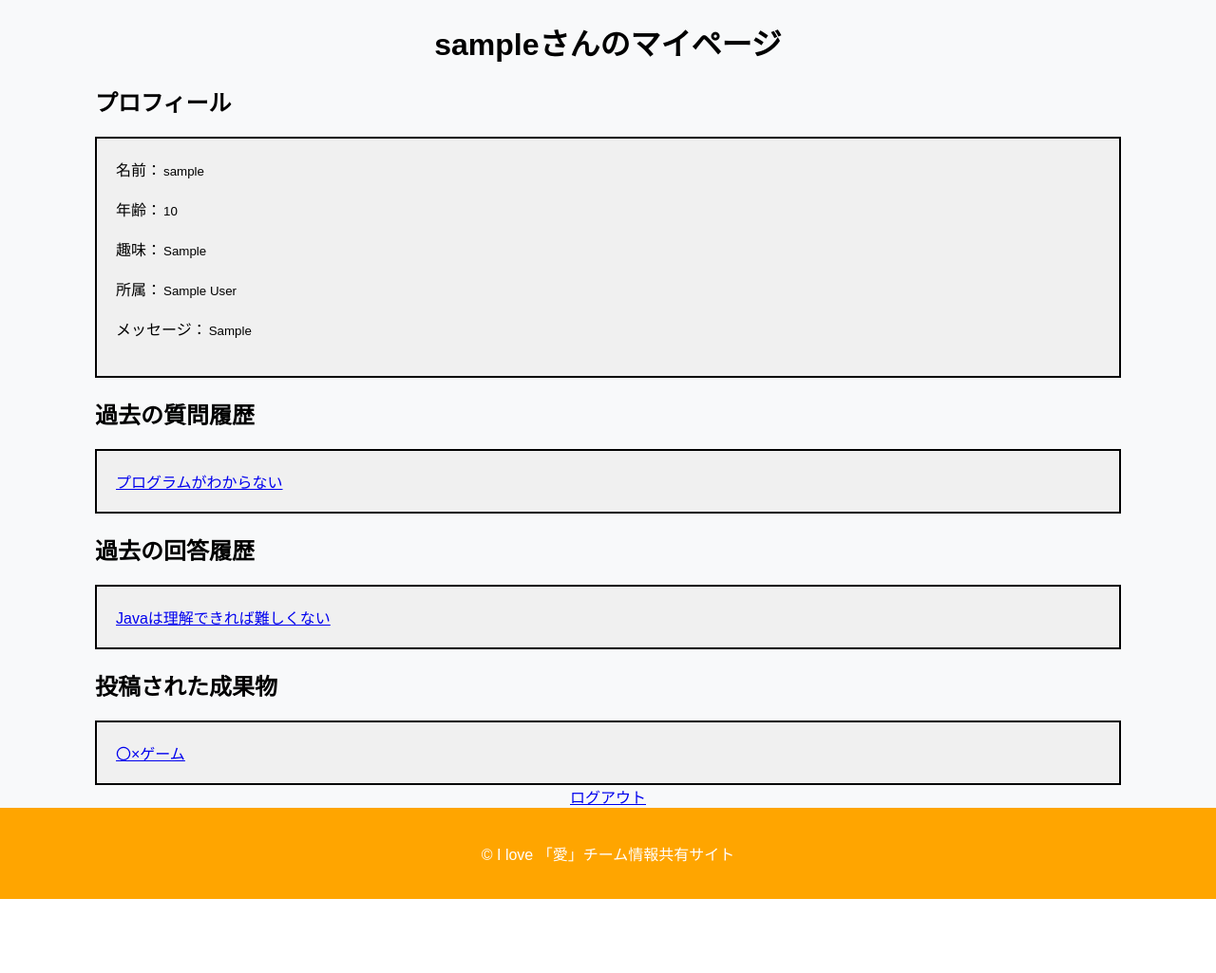
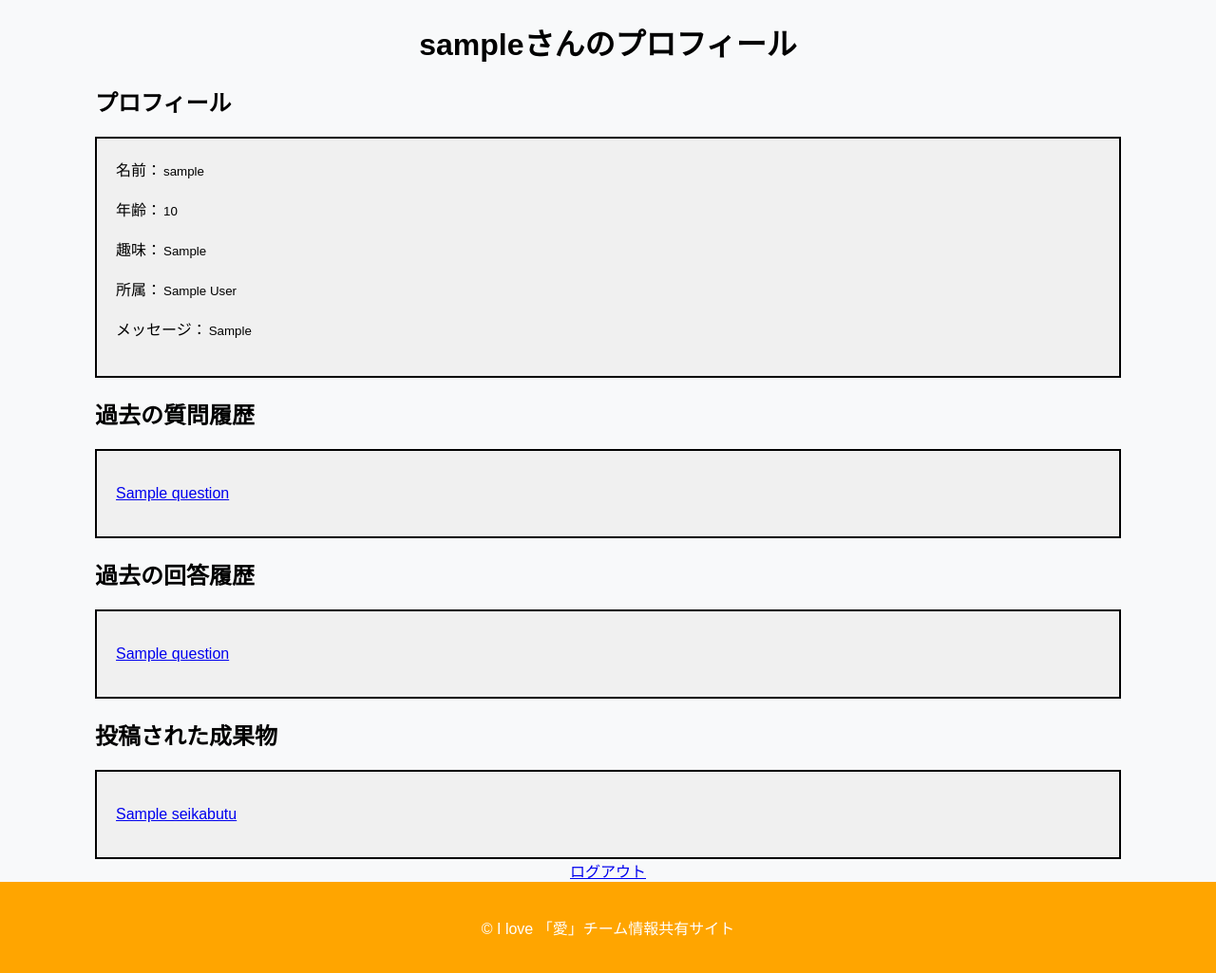
Before and after one commit to Misetsu/PB1, a PHP site: page /yourpage.php?ident=1 in a window 1280 px wide. Shown: the part 110-1135 px from the top of the page at 95% size. Before the commit the page ends 1057 px from the top, so only its background shows below. Run offline with PHP 8.4, Linux system fonts and the light colour scheme; tables that the repository leaves empty hold one stand-in row (values such as "Sample post").

Commit message:
yourpageとDBの連係

```diff
--- a/class.php
+++ b/class.php
@@ -96,14 +96,15 @@ class form extends Dbdata
         return $result;
     }
 
-    public function insertseikabutu($username, $title, $message, $site, $shosai, $selection)
+    public function insertseikabutu($userid, $title, $message, $site, $shosai, $selection)
     {
         $sql = "INSERT INTO seikabutu VALUES (null, ?, ?, ?, ?, ?, ?)";
-        $this->exec($sql, [$username, $title, $message, $site, $shosai, $selection]);
+        $this->exec($sql, [$userid, $title, $message, $site, $shosai, $selection]);
     }
+
     public function getAllSeikabutu()
     {
-        $sql = "SELECT * FROM seikabutu ORDER BY id DESC";
+        $sql = "SELECT * FROM seikabutu JOIN userinfo ON seikabutu.userid = userinfo.userid ORDER BY id DESC";
         $stmt = $this->query($sql, []);
         $result = $stmt->fetchAll();
         return $result;
@@ -156,4 +157,28 @@ class form extends Dbdata
         $result = $stmt->fetch();
         return $result;
     }
+
+    public function getUserQues($userid)
+    {
+        $sql = "SELECT * FROM question WHERE userid = ?";
+        $stmt = $this->query($sql, [$userid]);
+        $result = $stmt->fetchAll();
+        return $result;
+    }
+
+    public function getUserAns($userid)
+    {
+        $sql = "SELECT * FROM answer JOIN question ON answer.ques_id = question.id WHERE answer.userid = ?";
+        $stmt = $this->query($sql, [$userid]);
+        $result = $stmt->fetchAll();
+        return $result;
+    }
+
+    public function getUserSeika($userid)
+    {
+        $sql = "SELECT * FROM seikabutu WHERE userid = ?";
+        $stmt = $this->query($sql, [$userid]);
+        $result = $stmt->fetchAll();
+        return $result;
+    }
 }
--- a/db.sql
+++ b/db.sql
@@ -43,7 +43,7 @@ CREATE TABLE profile (
 DROP TABLE IF EXISTS seikabutu;
 CREATE TABLE seikabutu (
     id         int(255) NOT NULL AUTO_INCREMENT PRIMARY KEY,
-    username   varchar(100) NOT NULL,
+    userid     int(255) NOT NULL,
     title      varchar(2000) NOT NULL,
     message    varchar(10000) NOT NULL,
     site       varchar(100) NOT NULL,
--- a/seikabutu.html
+++ b/seikabutu.html
@@ -32,7 +32,7 @@
         </nav>
         <h1>成果物投稿ページ</h1>
         <script>
-            document.getElementById("menuBtn").addEventListener("click", function() {
+            document.getElementById("menuBtn").addEventListener("click", function () {
                 var menu = document.getElementById("menuContent");
                 if (menu.style.display === "block") {
                     menu.style.display = "none";
@@ -48,8 +48,6 @@
     <div class="form-container">
         <div class="form-wrapper">
             <form action="seikabutu.php" method="POST">
-                <label for="username-input">ユーザー名</label>
-                <input type="text" id="username-input" name="username-input" placeholder="ユーザー名を入力してください" required>
                 <label for="title-input">タイトル</label>
                 <input type="text" id="title-input" name="title-input" placeholder="タイトルを入力してください" required>
                 <label for="message-input">コード</label>
@@ -72,7 +70,7 @@
                     <option value="option10">PHP</option>
                     <option value="option11">その他</option>
                 </select>
-                <input type="submit" id="submitButton"  value="投稿" onclick="disableButton()">
+                <input type="submit" id="submitButton" value="投稿" onclick="disableButton()">
             </form>
         </div>
     </div>
--- a/seikabutu.php
+++ b/seikabutu.php
@@ -1,5 +1,6 @@
 <?php
 require_once __DIR__ . '/class.php';
+require_once __DIR__ . '/pre.php';
 $form = new form();
 $username = $_POST['username-input'];
 $title = $_POST['title-input'];
@@ -8,7 +9,7 @@ $site = $_POST['site-input'];
 $shosai = $_POST['shosai-input'];
 $selection = $_POST['selection-input'];
 
-$form->insertseikabutu($username, $title, $message, $site, $shosai, $selection);
+$form->insertseikabutu($userid, $title, $message, $site, $shosai, $selection);
 
 ?>
 <?php
--- a/seikabutushosai.php
+++ b/seikabutushosai.php
@@ -28,9 +28,6 @@ $options = array(
     'option11' => 'その他',
 );
 ?>
-
-
-
 
 <!DOCTYPE html>
 <html lang="ja">
@@ -71,7 +68,7 @@ $options = array(
         </script>
     </header>
     <div class="detail-container">
-        <?php foreach ($seikabutuList as $seikabutu): ?>
+        <?php foreach ($seikabutuList as $seikabutu) : ?>
             <div class="detail-block">
                 <h1>タイトル：<?= $seikabutu['title'] ?></h1>
                 <p>ユーザー名: <?= $seikabutu['username'] ?></p>
--- a/yourpage.php
+++ b/yourpage.php
@@ -14,13 +14,16 @@ $ident = $_GET['ident'];
 // ユーザー情報の取得
 $profile = $form->getProfile($ident);
 $info = $form->getInfo($ident);
+$questions = $form->getUserQues($ident);
+$answers = $form->getUserAns($ident);
+$seikas = $form->getUserSeika($ident);
 ?>
 
 <head>
-    <meta charset="UTF-8" />
-    <meta name="viewport" content="width=device-width, initial-scale=1.0" />
-    <title>マイページ</title>
-    <link rel="stylesheet" href="mypage.css" />
+    <meta charset="UTF-8">
+    <meta name="viewport" content="width=device-width, initial-scale=1.0">
+    <title>ユーザープロフィール</title>
+    <link rel="stylesheet" href="mypage.css">
 </head>
 
 <body>
@@ -51,7 +54,7 @@ $info = $form->getInfo($ident);
             });
         </script>
     </header>
-    <h1><?= $info['username'] ?>さんのマイページ</h1>
+    <h1><?= $info['username'] ?>さんのプロフィール</h1>
 
     <h2>プロフィール</h2>
     <section id="profile">
@@ -71,17 +74,59 @@ $info = $form->getInfo($ident);
     </section>
     <h2>過去の質問履歴</h2>
     <section id="questionlist">
-        <a href="shosai.html">プログラムがわからない</a>
+        <?php
+        if (empty($questions)) {
+        ?>
+            <p>質問履歴がございません。</p>
+            <?php
+        } else {
+            foreach ($questions as $question) {
+            ?>
+                <p>
+                    <a href="shosai.php?ident=<?= $question['id'] ?>"><?= $question['title'] ?></a>
+                </p>
+        <?php
+            }
+        }
+        ?>
     </section>
 
     <h2>過去の回答履歴</h2>
     <section id="answerlist">
-        <a href="shosai.html">Javaは理解できれば難しくない</a>
+        <?php
+        if (empty($answers)) {
+        ?>
+            <p>回答履歴がございません。</p>
+            <?php
+        } else {
+            foreach ($answers as $answer) {
+            ?>
+                <p>
+                    <a href="shosai.php?ident=<?= $answer['ques_id'] ?>"><?= $answer['title'] ?></a>
+                </p>
+        <?php
+            }
+        }
+        ?>
     </section>
 
     <h2>投稿された成果物</h2>
     <section id="worklist">
-        <a href="seikabutu.html">〇×ゲーム</a>
+        <?php
+        if (empty($seikas)) {
+        ?>
+            <p>成果物の投稿履歴がございません。</p>
+            <?php
+        } else {
+            foreach ($seikas as $seika) {
+            ?>
+                <p>
+                    <a href="seikabutushosai.php"><?= $seika['title'] ?></a>
+                </p>
+        <?php
+            }
+        }
+        ?>
     </section>
 
 
@@ -94,6 +139,4 @@ $info = $form->getInfo($ident);
     </footer>
 </body>
 
-
-
 </html>
```
Also changed, not shown: shosai.php (+15 -3 lines). Lines whose indentation alone changed are shown as unchanged.
